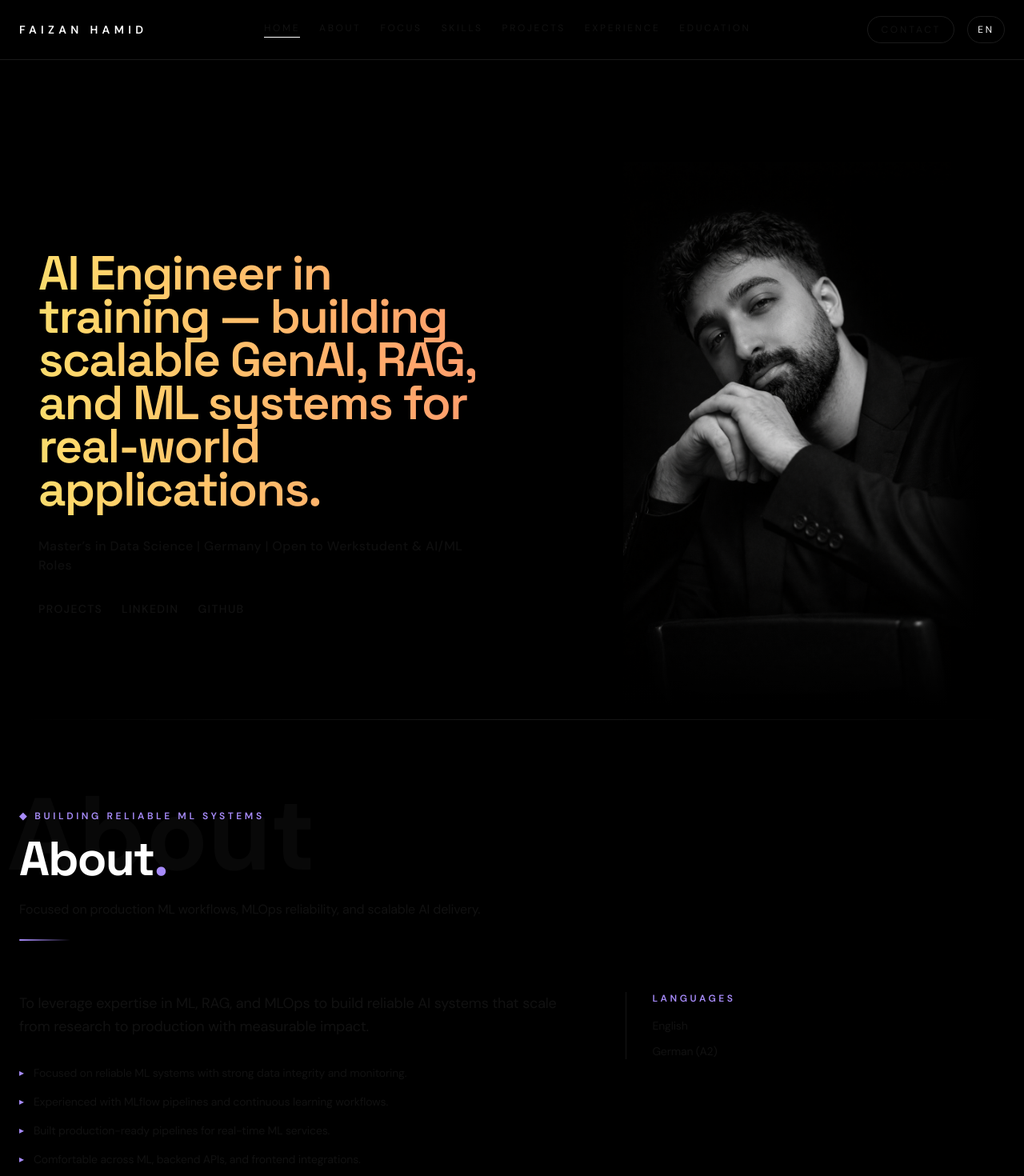
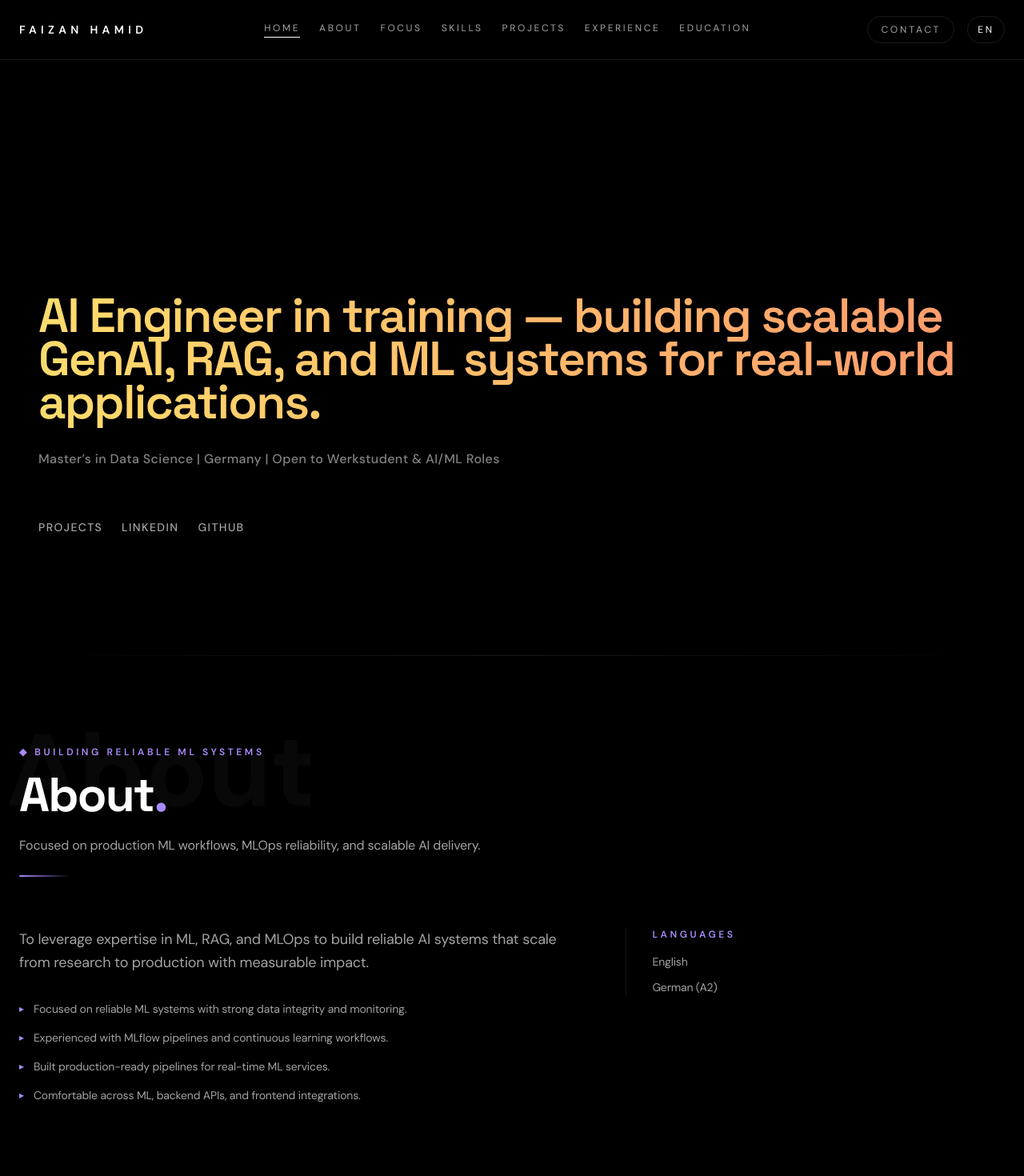
Before and after one commit to saffronhamid/portfolio-website, a Next.js app: page / in a window 1280 px wide. Shown: the top 1470 px of the page at 80% size. Built offline with nearby package versions, Linux system fonts and the light colour scheme.

Commit message:
refactor: Update text-muted classes to text-muted-foreground for improved styling consistency

```diff
--- a/app/components/ContactForm.tsx
+++ b/app/components/ContactForm.tsx
@@ -13,7 +13,7 @@ export default function ContactForm() {
       method="POST"
     >
       <input type="hidden" name="_subject" value="New portfolio message" />
-      <label className="block space-y-2 text-sm text-muted">
+      <label className="block space-y-2 text-sm text-muted-foreground">
         <span className="text-xs uppercase tracking-widest text-white/60">Name</span>
         <input
           type="text"
@@ -24,7 +24,7 @@ export default function ContactForm() {
           required
         />
       </label>
-      <label className="block space-y-2 text-sm text-muted">
+      <label className="block space-y-2 text-sm text-muted-foreground">
         <span className="text-xs uppercase tracking-widest text-white/60">Email</span>
         <input
           type="email"
@@ -35,7 +35,7 @@ export default function ContactForm() {
           required
         />
       </label>
-      <label className="block space-y-2 text-sm text-muted">
+      <label className="block space-y-2 text-sm text-muted-foreground">
         <span className="text-xs uppercase tracking-widest text-white/60">Message</span>
         <textarea
           rows={4}
--- a/app/components/ExperienceCard.tsx
+++ b/app/components/ExperienceCard.tsx
@@ -31,12 +31,12 @@ export default function ExperienceCard({
           <h3 className="text-xl font-semibold text-white group-hover:text-[#a78bfa] transition-colors duration-300">
             {experience.role}
           </h3>
-          <p className="text-sm text-muted mt-1">{experience.company}</p>
+          <p className="text-sm text-muted-foreground mt-1">{experience.company}</p>
           <p className="text-xs text-white/30 mt-1">{experience.location}</p>
         </div>
-        <p className="text-sm text-muted shrink-0">{experience.date}</p>
+        <p className="text-sm text-muted-foreground shrink-0">{experience.date}</p>
       </div>
-      <ul className="mt-4 space-y-2 text-sm text-muted leading-relaxed">
+      <ul className="mt-4 space-y-2 text-sm text-muted-foreground leading-relaxed">
         {experience.bullets.map((line, idx) => (
           <li key={idx} className="flex gap-2">
             <span className="text-[#a78bfa] mt-1 text-xs">▸</span>
--- a/app/components/Navbar.tsx
+++ b/app/components/Navbar.tsx
@@ -20,13 +20,13 @@ export default function Navbar({
       <div className="mx-auto flex max-w-7xl flex-col items-start gap-4 px-4 py-5 sm:flex-row sm:items-center sm:justify-between sm:gap-8 sm:px-6">
         <a
           href="#home"
-          className="text-sm font-semibold uppercase tracking-[0.38em] text-ink focus-visible:outline-none focus-visible:ring-2 focus-visible:ring-white"
+          className="text-sm font-semibold uppercase tracking-[0.38em] text-foreground focus-visible:outline-none focus-visible:ring-2 focus-visible:ring-white"
         >
           Faizan Hamid
         </a>
         <nav
           aria-label="Primary"
-          className="flex w-full flex-wrap items-center gap-4 text-sm text-muted sm:w-auto sm:gap-6"
+          className="flex w-full flex-wrap items-center gap-4 text-sm text-muted-foreground sm:w-auto sm:gap-6"
         >
           {renderedItems.map((item) => {
             return (
@@ -34,14 +34,14 @@ export default function Navbar({
                 key={item.id}
                 href={`#${item.id}`}
                 aria-current={activeId === item.id ? "page" : undefined}
-                className="nav-link text-xs uppercase tracking-[0.22em] text-muted hover:text-ink focus-visible:outline-none focus-visible:ring-2 focus-visible:ring-white"
+                className="nav-link text-xs uppercase tracking-[0.22em] text-muted-foreground hover:text-foreground focus-visible:outline-none focus-visible:ring-2 focus-visible:ring-white"
               >
                 {item.label}
               </a>
             );
           })}
         </nav>
-        <div className="flex w-full items-center justify-between gap-4 text-sm text-muted sm:w-auto sm:justify-end">
+        <div className="flex w-full items-center justify-between gap-4 text-sm text-muted-foreground sm:w-auto sm:justify-end">
           <a
             href="#contact"
             className="btn-ghost inline-flex px-4 py-2 text-xs uppercase tracking-[0.24em] focus-visible:outline-none focus-visible:ring-2 focus-visible:ring-white"
--- a/app/components/ProjectCard.tsx
+++ b/app/components/ProjectCard.tsx
@@ -26,7 +26,7 @@ export default function ProjectCard({ project, index = 0 }: { project: Project;
           <h3 className="text-2xl font-semibold text-white group-hover:text-[#a78bfa] transition-colors duration-300">
             {project.title}
           </h3>
-          <ul className="mt-4 space-y-2 text-sm text-muted leading-relaxed">
+          <ul className="mt-4 space-y-2 text-sm text-muted-foreground leading-relaxed">
             {project.description.map((line, idx) => (
               <li key={idx} className="flex gap-2">
                 <span className="text-[#a78bfa] mt-1 text-xs">▸</span>
@@ -38,7 +38,7 @@ export default function ProjectCard({ project, index = 0 }: { project: Project;
             {project.tech.map((item) => (
               <span
                 key={item}
-                className="px-3 py-1 text-xs text-muted bg-white/[0.04] border border-white/[0.08] rounded-full"
+                className="px-3 py-1 text-xs text-muted-foreground bg-white/[0.04] border border-white/[0.08] rounded-full"
               >
                 {item}
               </span>
--- a/app/components/SectionHeader.tsx
+++ b/app/components/SectionHeader.tsx
@@ -31,7 +31,7 @@ export default function SectionHeader({
         <span className="text-[#a78bfa]">.</span>
       </h2>
       {description && (
-        <p className="mt-5 max-w-2xl text-base text-muted leading-relaxed">
+        <p className="mt-5 max-w-2xl text-base text-muted-foreground leading-relaxed">
           {description}
         </p>
       )}
--- a/app/components/SkillGroup.tsx
+++ b/app/components/SkillGroup.tsx
@@ -21,7 +21,7 @@ export default function SkillGroup({
           const item = (
             <span
               key={skill}
-              className="px-4 py-2 text-sm text-muted bg-white/[0.04] border border-white/[0.08] rounded-full hover:bg-white/[0.1] hover:text-white hover:border-white/20 transition-all duration-300 cursor-default"
+              className="px-4 py-2 text-sm text-muted-foreground bg-white/[0.04] border border-white/[0.08] rounded-full hover:bg-white/[0.1] hover:text-white hover:border-white/20 transition-all duration-300 cursor-default"
             >
               {skill}
             </span>
@@ -36,7 +36,7 @@ export default function SkillGroup({
               whileInView={{ opacity: 1, y: 0 }}
               viewport={{ once: true }}
               transition={{ duration: 0.3, delay: idx * 0.05 }}
-              className="px-4 py-2 text-sm text-muted bg-white/[0.04] border border-white/[0.08] rounded-full hover:bg-white/[0.1] hover:text-white hover:border-white/20 transition-all duration-300 cursor-default"
+              className="px-4 py-2 text-sm text-muted-foreground bg-white/[0.04] border border-white/[0.08] rounded-full hover:bg-white/[0.1] hover:text-white hover:border-white/20 transition-all duration-300 cursor-default"
             >
               {skill}
             </motion.span>
--- a/app/page.tsx
+++ b/app/page.tsx
@@ -265,42 +265,25 @@ export default function Home() {
   ];
 
   return (
-    <div className="min-h-screen text-ink">
+    <div className="min-h-screen text-foreground">
       <SmokyCursor enabled={smokeEnabled} />
       <Navbar items={navItems} activeId={activeId} />
 
       <main className="mx-auto max-w-7xl px-4 pb-24 pt-12 sm:px-6">
         <section id="home" className="min-h-[85vh] flex items-center pt-20 pb-0 overflow-hidden relative">
-          <div className="mx-auto w-full max-w-7xl px-6 grid lg:grid-cols-2 gap-12 items-center h-full">
+          <div className="mx-auto w-full max-w-7xl px-6 grid grid-cols-1 gap-12 items-center h-full">
             <div className="space-y-8 z-10 w-full">
               <div className="min-h-[160px] sm:min-h-[200px] lg:min-h-[280px] flex flex-col justify-center">
                 <TypewriterHero />
-                <p className="mt-6 text-sm sm:text-base text-muted/80 tracking-wide font-medium">
+                <p className="mt-6 text-sm sm:text-base text-muted-foreground/80 tracking-wide font-medium">
                   Master’s in Data Science | Germany | Open to Werkstudent & AI/ML Roles
                 </p>
               </div>
-              <div className="flex gap-6 text-sm font-medium text-muted uppercase tracking-widest">
-                <a href="#projects" className="hover:text-white transition-colors">Projects</a>
-                <a href="https://www.linkedin.com/in/faizan-hamid-50b113215/" target="_blank" className="hover:text-white transition-colors">LinkedIn</a>
-                <a href="https://github.com/saffronhamid" target="_blank" className="hover:text-white transition-colors">GitHub</a>
+              <div className="flex gap-6 text-sm font-medium text-muted-foreground uppercase tracking-widest">
+                <a href="#projects" className="hover:text-foreground transition-colors">Projects</a>
+                <a href="https://www.linkedin.com/in/faizan-hamid-50b113215/" target="_blank" className="hover:text-foreground transition-colors">LinkedIn</a>
+                <a href="https://github.com/saffronhamid" target="_blank" className="hover:text-foreground transition-colors">GitHub</a>
               </div>
-            </div>
-
-            <div className="relative h-[60vh] lg:h-[85vh] w-full flex items-end justify-center lg:justify-end">
-              {/* Gradient overlays for extra blending safety */}
-              <div className="absolute inset-y-0 left-0 z-10 bg-gradient-to-r from-black via-transparent to-transparent w-32 pointer-events-none"></div>
-              <div className="absolute inset-y-0 right-0 z-10 bg-gradient-to-l from-black via-transparent to-transparent w-32 pointer-events-none"></div>
-              <div className="absolute inset-x-0 bottom-0 z-10 h-32 bg-gradient-to-t from-black to-transparent pointer-events-none"></div>
-
-              <img
-                src="/portrait.png"
-                alt="Faizan Hamid"
-                className="h-full w-full object-contain object-right"
-                style={{
-                  maskImage: "linear-gradient(to right, transparent 0%, black 15%, black 85%, transparent 100%)",
-                  WebkitMaskImage: "linear-gradient(to right, transparent 0%, black 15%, black 85%, transparent 100%)"
-                }}
-              />
             </div>
           </div>
         </section>
@@ -319,25 +302,25 @@ export default function Home() {
           <div className="grid gap-12 lg:grid-cols-[1.2fr_0.8fr] items-start">
             <FadeIn delay={0.2}>
               <div>
-                <p className="text-lg text-muted leading-relaxed">{aboutSummary}</p>
+                <p className="text-lg text-muted-foreground leading-relaxed">{aboutSummary}</p>
                 <ul className="mt-8 space-y-4">
                   {aboutHighlights.map((item, idx) => (
-                    <li key={item} className="flex gap-3 text-sm text-muted">
+                    <li key={item} className="flex gap-3 text-sm text-muted-foreground">
                       <span className="text-[#a78bfa] mt-0.5 text-xs">▸</span>
-                      <span className="hover:text-white transition-colors duration-300">{item}</span>
+                      <span className="hover:text-foreground transition-colors duration-300">{item}</span>
                     </li>
                   ))}
                 </ul>
               </div>
             </FadeIn>
             <FadeIn delay={0.4}>
-              <div className="border-l border-white/[0.08] pl-8">
-                <p className="text-xs uppercase tracking-[0.3em] text-[#a78bfa] font-semibold mb-4">Languages</p>
-                <div className="space-y-3 text-sm text-muted">
-                  <p className="hover:text-white transition-colors">English</p>
-                  <p className="hover:text-white transition-colors">German (A2)</p>
+                <div className="border-l border-white/[0.08] pl-8">
+                  <p className="text-xs uppercase tracking-[0.3em] text-[#a78bfa] font-semibold mb-4">Languages</p>
+                  <div className="space-y-3 text-sm text-muted-foreground">
+                    <p className="hover:text-foreground transition-colors">English</p>
+                    <p className="hover:text-foreground transition-colors">German (A2)</p>
+                  </div>
                 </div>
-              </div>
             </FadeIn>
           </div>
         </section>
@@ -364,7 +347,7 @@ export default function Home() {
                 <h3 className="text-2xl font-semibold text-white group-hover:translate-x-2 transition-transform duration-300">
                   Web-App for Managing Student Projects
                 </h3>
-                <p className="mt-3 text-sm text-muted">Explore →</p>
+                <p className="mt-3 text-sm text-muted-foreground">Explore →</p>
               </Link>
             </FadeIn>
             <FadeIn delay={0.3}>
@@ -378,7 +361,7 @@ export default function Home() {
                 <h3 className="text-2xl font-semibold text-white group-hover:translate-x-2 transition-transform duration-300">
                   Master project using all YOLO versions
                 </h3>
-                <p className="mt-3 text-sm text-muted">Explore →</p>
+                <p className="mt-3 text-sm text-muted-foreground">Explore →</p>
               </Link>
             </FadeIn>
           </div>
@@ -458,11 +441,11 @@ export default function Home() {
                   <h3 className="text-xl font-semibold text-white group-hover:text-[#fbbf24] transition-colors duration-300">
                     {item.school}
                   </h3>
-                  <p className="mt-2 text-sm text-muted">{item.degree}</p>
+                  <p className="mt-2 text-sm text-muted-foreground">{item.degree}</p>
                   <p className="mt-1 text-xs text-white/30">{item.location}</p>
-                  <p className="mt-2 text-sm text-muted">{item.date}</p>
+                  <p className="mt-2 text-sm text-muted-foreground">{item.date}</p>
                   {item.details.length > 0 && (
-                    <ul className="mt-4 space-y-2 text-sm text-muted">
+                    <ul className="mt-4 space-y-2 text-sm text-muted-foreground">
                       {item.details.map((detail) => (
                         <li key={detail} className="flex gap-2">
                           <span className="text-[#fbbf24] mt-1 text-xs">▸</span>
@@ -490,14 +473,14 @@ export default function Home() {
           <div className="grid gap-12 lg:grid-cols-[1fr_1.2fr] items-start">
             <FadeIn delay={0.15}>
               <div className="space-y-8">
-                <p className="text-lg text-muted leading-relaxed">
+                <p className="text-lg text-muted-foreground leading-relaxed">
                   Want to collaborate or discuss ML/MLOps work? Send a message
                   and I will get back to you.
                 </p>
                 <div className="space-y-4 text-sm">
                   <a
                     href={`mailto:${profile.email}`}
-                    className="group flex items-center gap-3 text-muted hover:text-white transition-colors duration-300"
+                    className="group flex items-center gap-3 text-muted-foreground hover:text-foreground transition-colors duration-300"
                     aria-label={`Email ${profile.email}`}
                   >
                     <span className="w-10 h-10 rounded-full border border-white/[0.1] flex items-center justify-center group-hover:border-[#a78bfa] group-hover:bg-[#a78bfa]/10 transition-all duration-300">
@@ -505,13 +488,13 @@ export default function Home() {
                     </span>
                     {profile.email}
                   </a>
-                  <div className="group flex items-center gap-3 text-muted">
+                  <div className="group flex items-center gap-3 text-muted-foreground">
                     <span className="w-10 h-10 rounded-full border border-white/[0.1] flex items-center justify-center">
                       <FiPhone className="text-sm" />
                     </span>
                     {profile.phone}
                   </div>
-                  <div className="group flex items-center gap-3 text-muted">
+                  <div className="group flex items-center gap-3 text-muted-foreground">
                     <span className="w-10 h-10 rounded-full border border-white/[0.1] flex items-center justify-center">
                       <FiMapPin className="text-sm" />
                     </span>
@@ -526,18 +509,18 @@ export default function Home() {
       </main>
 
       <footer className="border-t border-white/10 py-10">
-        <div className="mx-auto flex max-w-7xl flex-col items-center justify-between gap-4 px-4 text-sm text-subtle sm:flex-row sm:px-6">
+        <div className="mx-auto flex max-w-7xl flex-col items-center justify-between gap-4 px-4 text-sm text-muted-foreground/70 sm:flex-row sm:px-6">
           <p>© {new Date().getFullYear()} {profile.name}. All rights reserved.</p>
           <div className="flex items-center gap-4">
             <a
               href={profile.links[0].url}
-              className="text-xs text-subtle transition hover:text-ink"
+              className="text-xs text-muted-foreground/70 transition hover:text-foreground"
             >
               LinkedIn
             </a>
             <a
               href={profile.links[1].url}
-              className="text-xs text-subtle transition hover:text-ink"
+              className="text-xs text-muted-foreground/70 transition hover:text-foreground"
             >
               GitHub
             </a>
```
